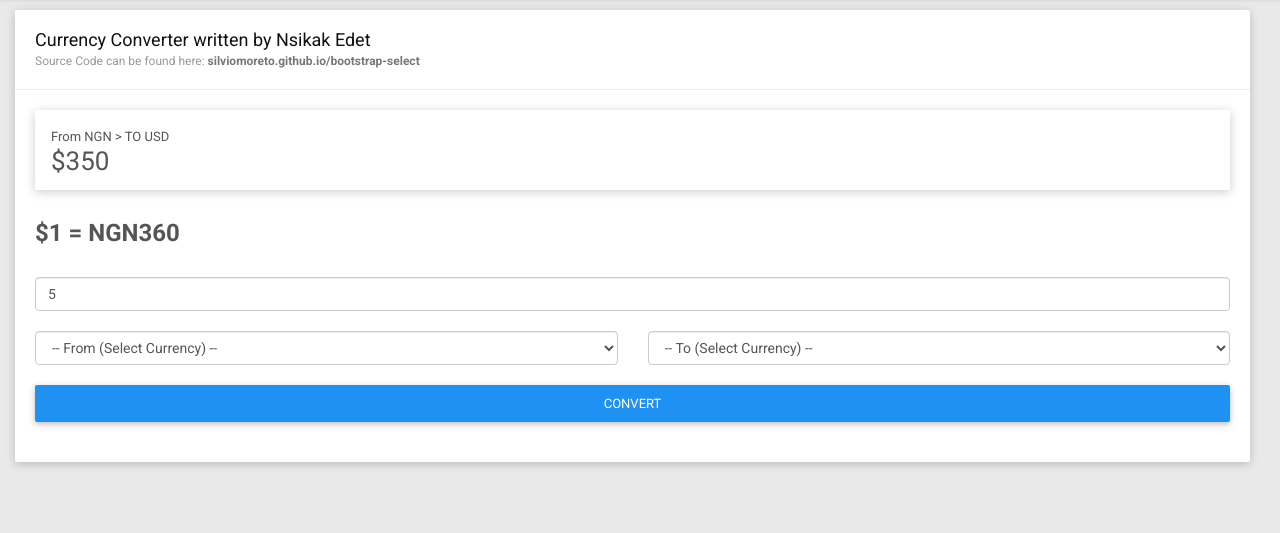
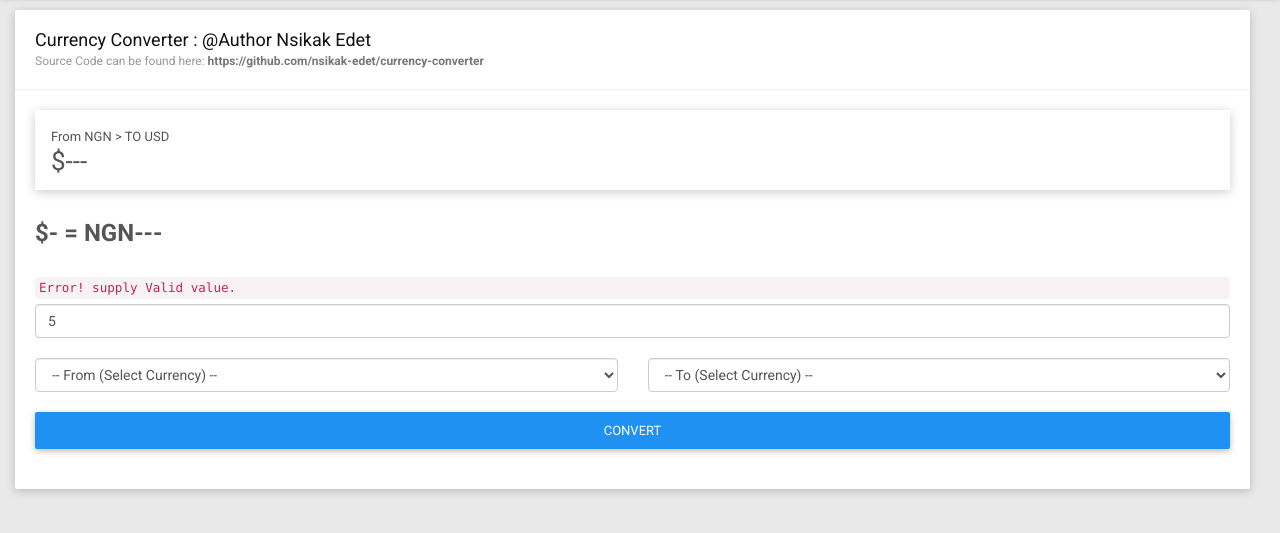
Before and after one commit to nsikak-edet/currency-converter, a plain HTML site: page index.html in a window 1280 px wide. Both pictures are taken after typing "5" into the empty fields and a click on the button "CONVERT". Shown: the part 73-606 px from the top of the page. Drawn offline with Linux system fonts and the light colour scheme; no server answers.

Commit message:
validation implemented

```diff
--- a/app.js
+++ b/app.js
@@ -27,25 +27,38 @@ window.addEventListener('load', e => {
 
     //convert button handler
     convertButton.onclick = () => {
+        const errorSelector = document.getElementById("error-div");
         const fromCurrencySelector = document.getElementById("from-selector");
         const fromCurrency = fromCurrencySelector.options[fromCurrencySelector.selectedIndex].value;
 
         const toCurrencySelector = document.getElementById("to-selector");
-        const toCurrency = toCurrencySelector.options[toCurrencySelector.selectedIndex].value
+        const toCurrency = toCurrencySelector.options[toCurrencySelector.selectedIndex].value;
+
+        //clear error
+        errorSelector.setAttribute("style", "display:none");
 
         exchangeID = `${fromCurrency}_${toCurrency}`;
         exchangeTitle = `From ${fromCurrency} > To ${toCurrency}`;
         toCurrencyID = toCurrency;
         fromCurrencyID = fromCurrency;
         const exchangeRateAPIEndPoint = `https://free.currencyconverterapi.com/api/v5/convert?q=${exchangeID}&compact=ultra`;
+        const exchangeVal = document.getElementById("exchange-value").value;
 
+        /**
+         * Process converstion request if input is valid
+         * otherwise display error message
+         */
+        if((parseInt(exchangeVal) > 0) && (fromCurrency.length > 0) && (toCurrency.length > 0)){
             const storeName = "ExchangeRateStore";
             dbPromise.then(db => {
                 return db.transaction(storeName, 'readwrite')
                        .objectStore(storeName)
                        .get(`${exchangeID}`);
             }).then(result => {
-            /** Calculate from web value data not found in database otherwise use database value */
+
+                /** Calculate from web value data not found in database
+                 *  otherwise use database value
+                 **/
                 if(result == null){
                     _calculateFromWebValue(exchangeRateAPIEndPoint);
                 }else{
@@ -53,6 +66,10 @@ window.addEventListener('load', e => {
                     _convertCurrency(result.data, exchangeValue);
                 }
             });
+        }else{
+            //display error message
+            errorSelector.setAttribute("style", "display:block");
+        }
     }
 });
 
@@ -88,7 +105,7 @@ function _convertCurrency(data, exchangeValue){
 
     for (var prop in data) {
         exchangeRate = data[prop];
-        totalAmountConverted = exchangeValue * exchangeRate;
+        totalAmountConverted = (exchangeValue * exchangeRate).toFixed(5);
 
         const convertedValueElement = document.getElementById('converted-value');
         const exchangeTitleElement = document.getElementById('exchange-title');
--- a/index.html
+++ b/index.html
@@ -74,8 +74,8 @@
                     <div class="card">
                         <div class="header">
                             <h2>
-                                Currency Converter written by Nsikak Edet
-                                <small>Source Code can be found here: <a href="https://silviomoreto.github.io/bootstrap-select/" target="_blank">silviomoreto.github.io/bootstrap-select</a></small>
+                                Currency Converter : @Author Nsikak Edet
+                                <small>Source Code can be found here: <a href="https://github.com/nsikak-edet/currency-converter" target="_blank">https://github.com/nsikak-edet/currency-converter</a></small>
                             </h2>
                         </div>
                         <div class="body">
@@ -88,15 +88,15 @@
 										</div>
 										<div class="content">
 											<div class="text" id="exchange-title"> From NGN > TO USD </div>
-											<div class="number" id="converted-value">$350</div>
+											<div class="number" id="converted-value">$---</div>
 										</div>
-
 									</div>
-									<div class="text"><h3 id="exchange-rate">$1 = NGN360</h3></div>
+									<div class="text"><h3 id="exchange-rate">$- = NGN---</h3></div>
 								</div>
 
                                 <div class="col-sm-12">
-                                    <input type="number" placeholder="Enter value to convert" class="form-control" id="exchange-value" />
+                                    <code id="error-div" style="display:none;">Error!</strong> supply Valid value.</code>
+                                    <input type="number" style="margin-top:5px;" placeholder="Enter value to convert" class="form-control" id="exchange-value" />
                                 </div>
 
                                 <div class="col-sm-6">
```
Lines whose indentation alone changed are shown as unchanged.
